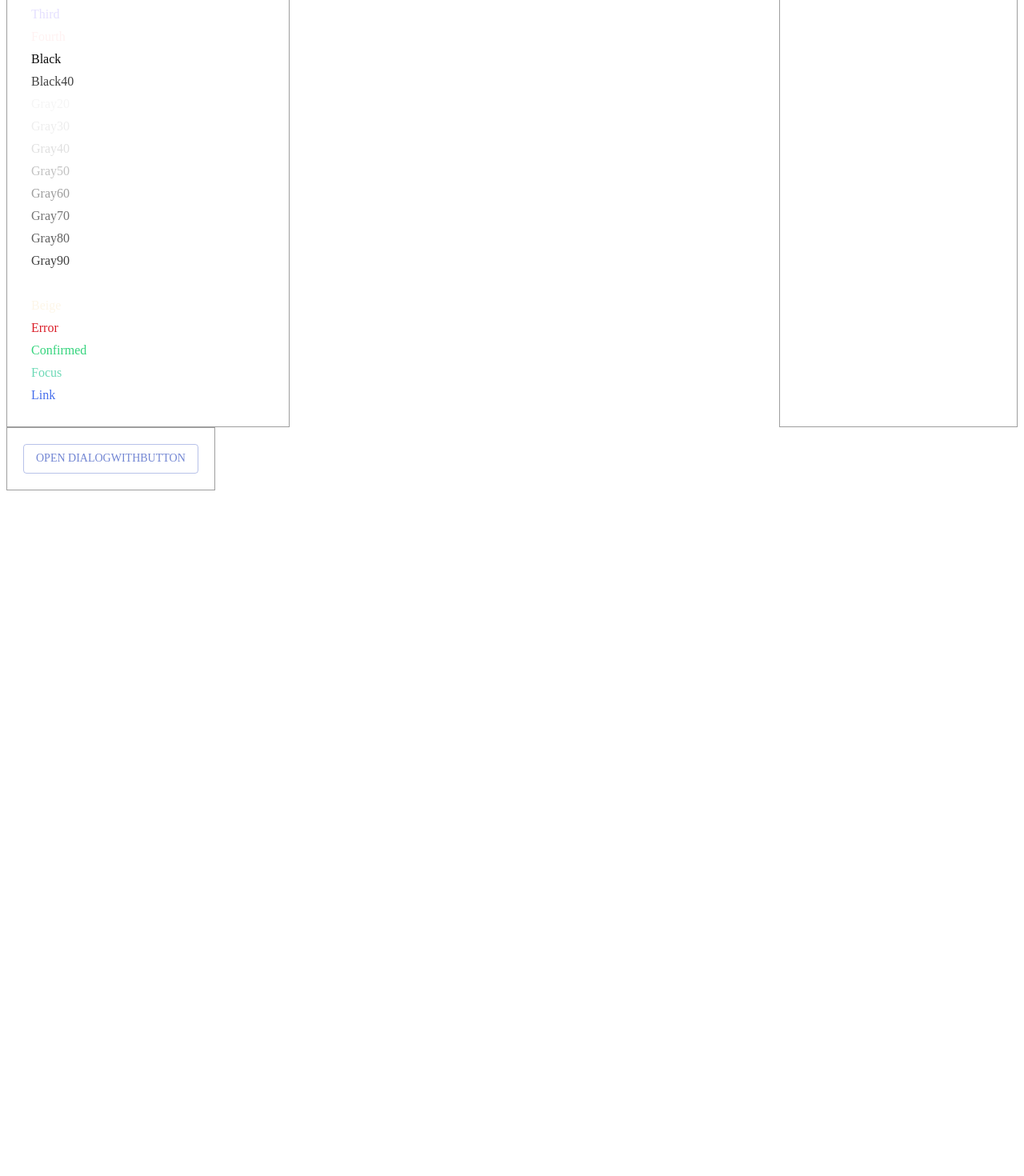
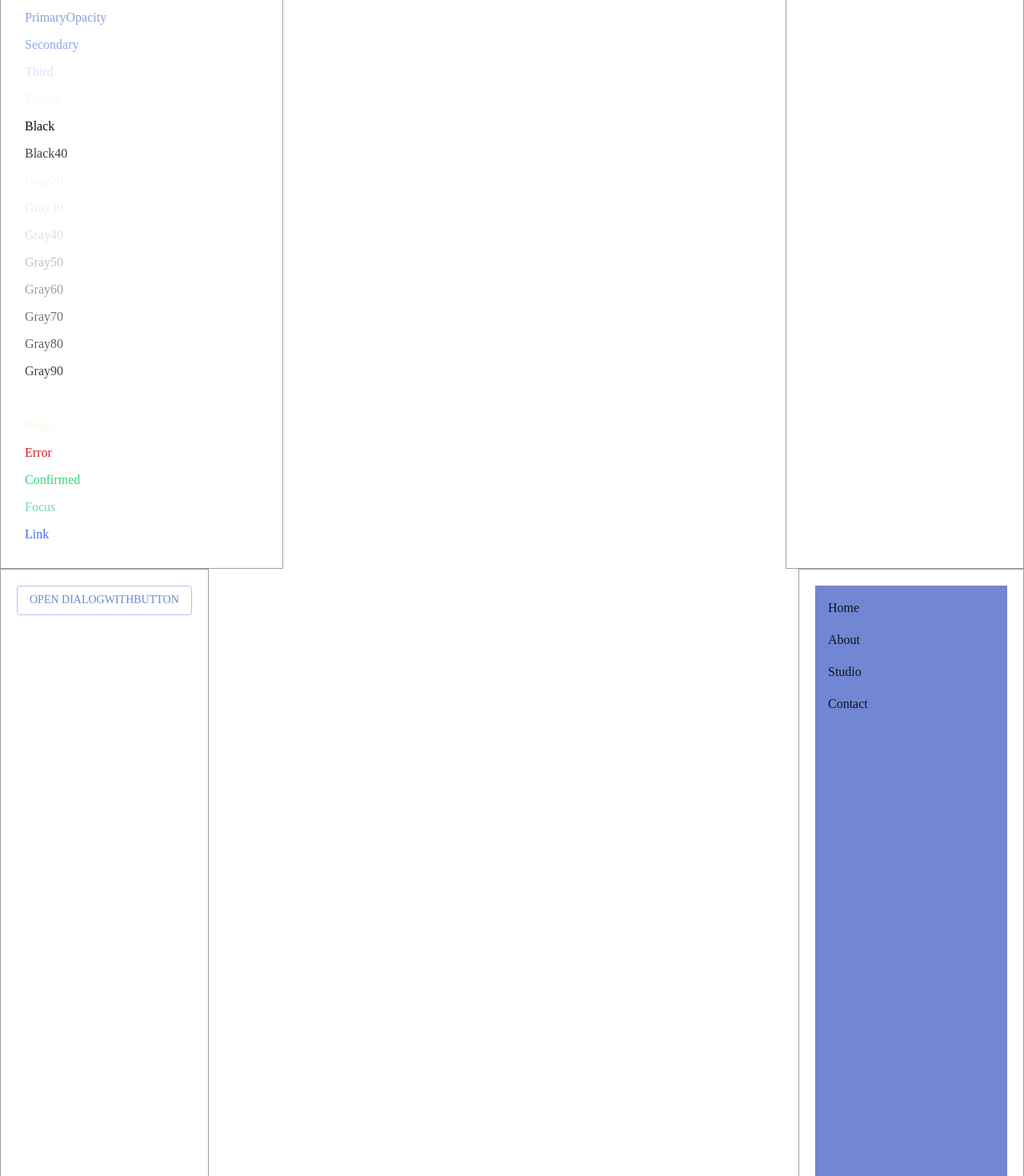
Before and after one commit to InterroCode/InterroCode-front, a React app: page /dev in a window 1280 px wide. Shown: the part 560-2030 px from the top of the page at 80% size. Before the commit the page ends 1181 px from the top, so only its background shows below. Built offline with nearby package versions, Linux system fonts and the light colour scheme; the HTML template or start-up script is replaced by a standard one; a web font is replaced by a local one.

Commit message:
feat: leftSideBar 기능 구현

```diff
--- a/package.json
+++ b/package.json
@@ -19,6 +19,7 @@
     "@mui/icons-material": "^5.15.15",
     "@mui/material": "^5.15.15",
     "axios": "^1.6.8",
+    "framer-motion": "^11.1.9",
     "react": "^18.2.0",
     "react-dom": "^18.2.0",
     "react-router-dom": "^6.22.3",
--- a/src/App.tsx
+++ b/src/App.tsx
@@ -1,7 +1,10 @@
 import { Route, Routes, useLocation, useNavigate } from 'react-router-dom'
 import { useEffect } from 'react'
 import { authRoutes, RouteType } from '@/routes'
+
+// pages
 import Dev from '@/pages/dev'
+import Test from '@/pages/test'
 
 const App = () => {
   const { pathname } = useLocation()
@@ -26,6 +29,7 @@ const App = () => {
         })}
         {/*Add your routes here*/}
         <Route path={'/dev'} element={<Dev />} />
+        <Route path={'/test'} element={<Test />} />
       </Routes>
     </div>
   )
--- a/src/index.tsx
+++ b/src/index.tsx
@@ -2,17 +2,20 @@ import React from 'react'
 import ReactDOM from 'react-dom/client'
 import { BrowserRouter } from 'react-router-dom'
 import { ThemeProvider } from '@mui/material'
+import CssBaseline from '@mui/material/CssBaseline'
 import App from '@/App.tsx'
 
-// styles
+// style
 import '@/global.css'
-import theme from '@/style/theme.ts'
+import { theme } from '@/style/theme.ts'
 
 ReactDOM.createRoot(document.getElementById('root')!).render(
   <BrowserRouter>
     <React.StrictMode>
       <ThemeProvider theme={theme}>
-        <App />
+        <CssBaseline enableColorScheme>
+          <App />
+        </CssBaseline>
       </ThemeProvider>
     </React.StrictMode>
   </BrowserRouter>,
--- /dev/null
+++ b/src/layouts/leftSideBar/index.tsx
@@ -0,0 +1,61 @@
+import { useState } from 'react'
+
+/* Style */
+import { StyledDrawer } from '@/layouts/leftSideBar/style.ts'
+
+// material
+import List from '@mui/material/List'
+import ListItemButton from '@mui/material/ListItemButton'
+import { useTheme } from '@mui/material/styles'
+import { Menu as MenuIcon } from '@mui/icons-material'
+import CloseRoundedIcon from '@mui/icons-material/CloseRounded'
+import { Box, IconButton, useMediaQuery } from '@mui/material'
+
+const SidebarContent = ({ onClose, isMobile }: { onClose: () => void; isMobile: boolean }) => (
+  <Box
+    sx={{
+      display: 'flex',
+      flexDirection: 'column',
+      height: '100%',
+      backgroundColor: 'primary.main',
+    }}>
+    {isMobile && (
+      <Box sx={{ p: 2, display: 'flex', justifyContent: 'space-between', alignItems: 'center', marginLeft: 'auto' }}>
+        <CloseRoundedIcon id="close-icon" onClick={onClose} />
+      </Box>
+    )}
+    <List component="nav" sx={{ flex: 1, color: 'primary' }}>
+      <ListItemButton>Home</ListItemButton>
+      <ListItemButton>About</ListItemButton>
+      <ListItemButton>Studio</ListItemButton>
+      <ListItemButton>Contact</ListItemButton>
+    </List>
+  </Box>
+)
+
+const LeftSideBar = () => {
+  const [open, setOpen] = useState(false)
+  const theme = useTheme()
+  const isMobile = useMediaQuery(theme.breakpoints.down('sm'))
+
+  return (
+    <>
+      {isMobile ? (
+        <>
+          <IconButton onClick={() => setOpen(true)}>
+            <MenuIcon />
+          </IconButton>
+          <StyledDrawer open={open} onClose={() => setOpen(false)}>
+            <SidebarContent onClose={() => setOpen(false)} isMobile={isMobile} />
+          </StyledDrawer>
+        </>
+      ) : (
+        <Box component="nav" sx={{ width: '240px', height: '100vh', backgroundColor: 'primary' }}>
+          <SidebarContent onClose={() => setOpen(false)} isMobile={isMobile} />
+        </Box>
+      )}
+    </>
+  )
+}
+
+export default LeftSideBar
--- /dev/null
+++ b/src/layouts/leftSideBar/style.ts
@@ -0,0 +1,8 @@
+import { Drawer } from '@mui/material'
+import styled from '@emotion/styled'
+
+export const StyledDrawer = styled(Drawer)`
+  .MuiDrawer-paper {
+    width: 240px;
+  }
+`
--- a/src/pages/dev/index.tsx
+++ b/src/pages/dev/index.tsx
@@ -7,6 +7,7 @@ import { Colors } from '@/style/styles.ts'
 // components
 import Button from '@/component/button'
 import ButtonModal from '@/component/modal/buttonModal'
+import LeftSideBar from '@/layouts/leftSideBar'
 
 type ColorsType = typeof Colors
 type ColorKeys = keyof ColorsType
@@ -96,6 +97,9 @@ const index = () => {
             buttonTitle={'Open DialogWithButton'}
           />
         </div>
+        <div>
+          <LeftSideBar />
+        </div>
       </section>
     </DevContainer>
   )
--- /dev/null
+++ b/src/pages/test/index.tsx
@@ -0,0 +1,11 @@
+import LeftSideBar from '@/layouts/leftSideBar'
+
+const MyComponent = () => {
+  return (
+    <>
+      <LeftSideBar />
+    </>
+  )
+}
+
+export default MyComponent
--- a/src/style/theme.ts
+++ b/src/style/theme.ts
@@ -1,18 +1,24 @@
 import { createTheme } from '@mui/material'
+
 import { Colors } from '@/style/styles.ts'
 
-const theme = createTheme({
+export const theme = createTheme({
   palette: {
     primary: {
       main: Colors.Primary,
-    },
-    secondary: {
-      main: Colors.Secondary,
+      light: Colors.Secondary,
     },
   },
   typography: {
     fontFamily: 'Gmarket Sans',
   },
+  breakpoints: {
+    values: {
+      xs: 0,
+      sm: 600,
+      md: 960,
+      lg: 1280,
+      xl: 1920,
+    },
+  },
 })
-
-export default theme
```
Also changed, not shown: 1 other file (tests, documents, lock files or other folders).
